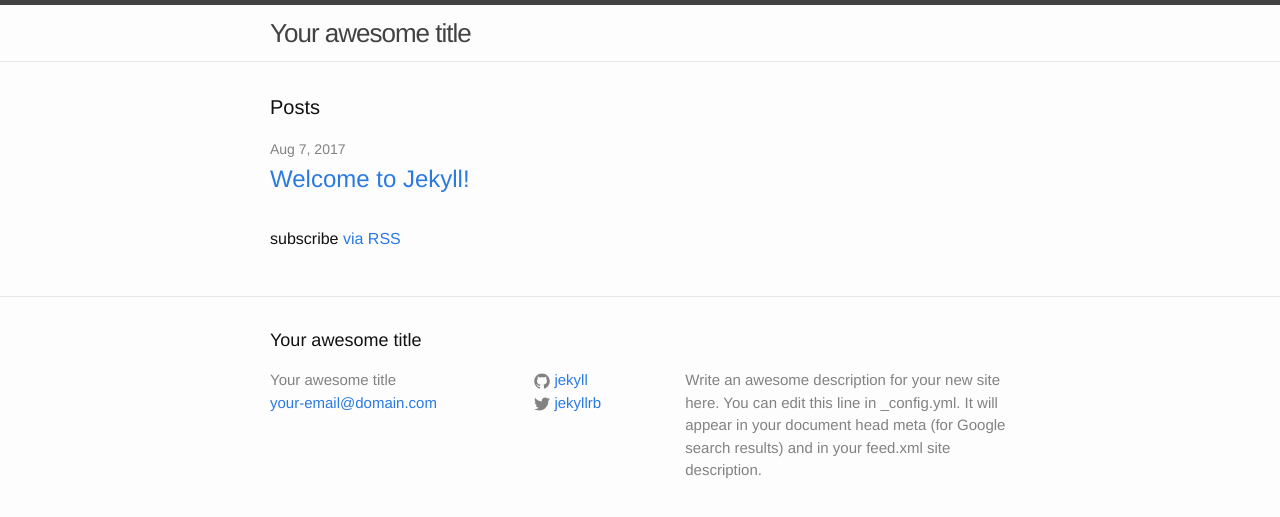
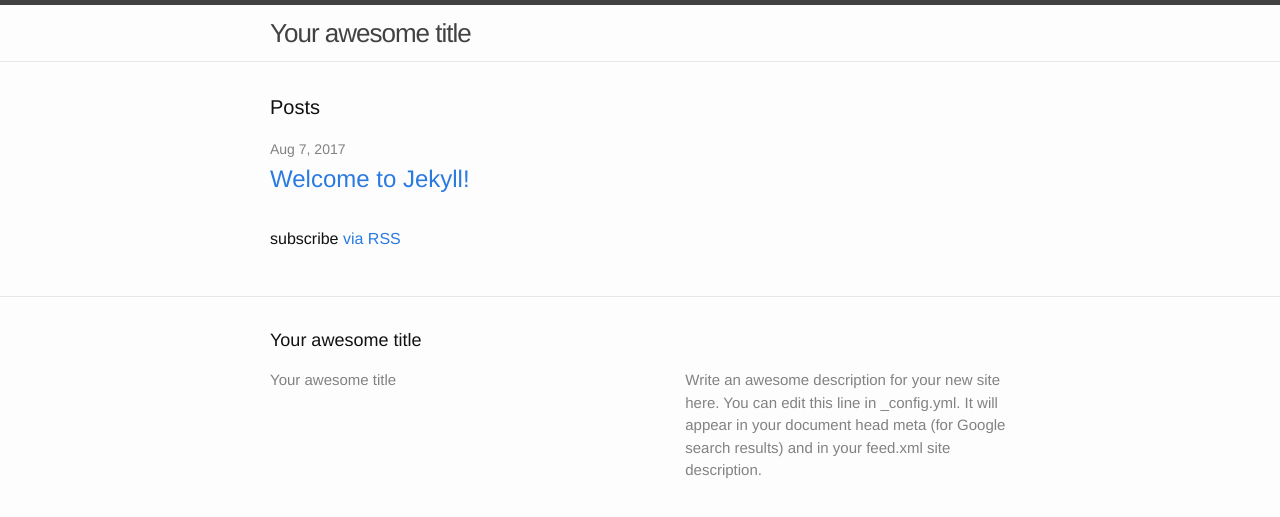
Before and after one commit to ShiroOfficial/ShiroOfficial, a Jekyll site: the page built from index.html, in a window 1280 px wide. Shown: the top 517 px of the page. Built offline with Jekyll 4.4.1, drawn with Linux system fonts in a browser that asks for light colours.

Commit message:
Update _config.yml

```diff
--- a/_config.yml
+++ b/_config.yml
@@ -7,15 +7,12 @@
 
 # Site settings
 title: Your awesome title
-email: your-email@domain.com
 description: > # this means to ignore newlines until "baseurl:"
   Write an awesome description for your new site here. You can edit this
   line in _config.yml. It will appear in your document head meta (for
   Google search results) and in your feed.xml site description.
 baseurl: "" # the subpath of your site, e.g. /blog
 url: "http://yourdomain.com" # the base hostname & protocol for your site
-twitter_username: jekyllrb
-github_username:  jekyll
 
 # Build settings
 markdown: kramdown
```
